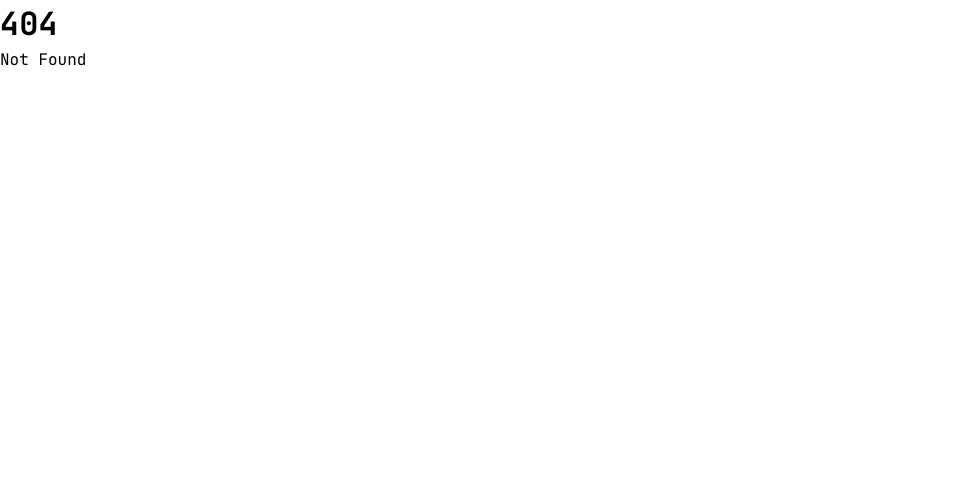
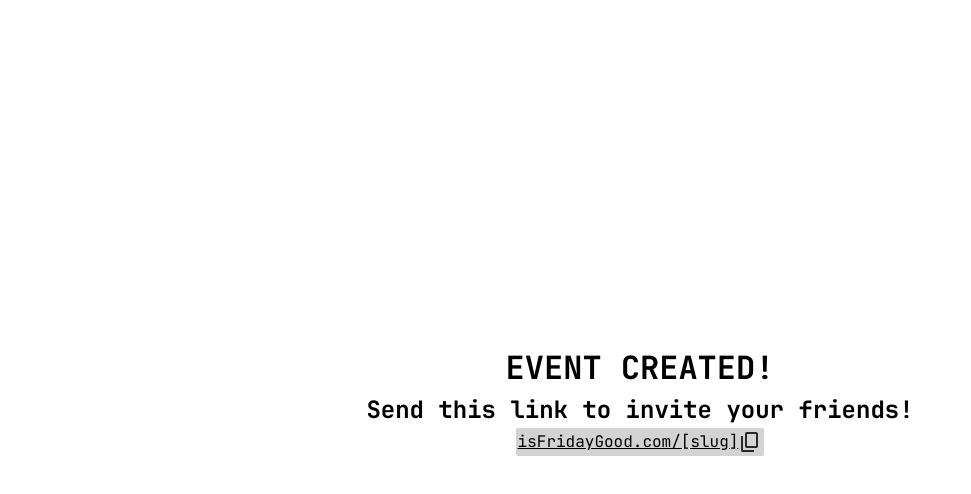
Before and after one commit to KennethOnGitHub/isFridayGood.com, a SvelteKit app in the folder Frontend/: page /event-created in a window 1280 px wide. Before the commit this address had no page. Shown: the top 494 px of the page, without its empty margins (0-971 px from the left). Built offline with nearby package versions, Linux system fonts and the light colour scheme.

Commit message:
made copied creation basics

```diff
--- /dev/null
+++ b/Frontend/src/routes/event-created/+page.svelte
@@ -0,0 +1,72 @@
+<script lang="ts">
+
+    let linkContainer:HTMLButtonElement;
+
+    interface screenCoords {
+        x:number;
+        y:number;
+    }
+
+    interface notifData {
+        start: screenCoords,
+        end: screenCoords,
+    }
+
+    let copiedNotifs:notifData[] = $state([]);
+    $inspect(copiedNotifs);
+
+    function handleLinkClick() {
+        navigator.clipboard.writeText("TEST")
+
+        const deviation_x = linkContainer.clientWidth * Math.random();
+        const deviation_y = linkContainer.clientHeight * Math.random();
+
+        const startPos:screenCoords = {x: linkContainer.offsetLeft + deviation_x, y: linkContainer.offsetTop + deviation_y};
+        const endPos:screenCoords = {x: 0, y: 0}
+
+        const newNotif: notifData = {
+            start: startPos,
+            end: endPos,
+        }
+
+        copiedNotifs.push(newNotif)
+    }
+</script>
+
+<div class="page">
+    <h1>EVENT CREATED!</h1>
+    <h2>Send this link to invite your friends!</h2>
+    <button class = link-container onclick={handleLinkClick} bind:this={linkContainer}>
+        <p>isFridayGood.com/[slug]</p><img alt='📋' src="/copy.svg">
+    </button>
+    {#each copiedNotifs as copiedNotif}
+        <p class = copied-notif style="top: {copiedNotif.start.y}px; left: {copiedNotif.start.x}px">Copied!</p>
+    {/each}
+</div>
+
+<style>
+    div.page {
+        height: 100vh;
+        display: flex;
+        flex-direction: column;
+        align-items: center;
+        justify-content: center;
+    }
+
+    .link-container {
+        all: unset;
+        cursor: pointer;
+        display: flex;
+        border-radius: 2px;
+        padding: 0.1em;
+        background-color: lightgrey;
+
+        border: darkgrey;
+
+        text-decoration: underline;
+    }
+
+    .copied-notif {
+        position: absolute;
+    }
+</style>
--- a/Frontend/svelte.config.js
+++ b/Frontend/svelte.config.js
@@ -6,6 +6,9 @@ const config = {
 	// Consult https://svelte.dev/docs/kit/integrations#preprocessors
 	// for more information about preprocessors
 	preprocess: vitePreprocess(),
+	compilerOptions: {
+		runes: true,
+	},
 
 	kit: {
 		// adapter-auto only supports some environments, see https://svelte.dev/docs/kit/adapter-auto for a list.
```
Also changed, not shown: Frontend/static/copy.svg (added), 1 other file (tests, documents, lock files or other folders).
